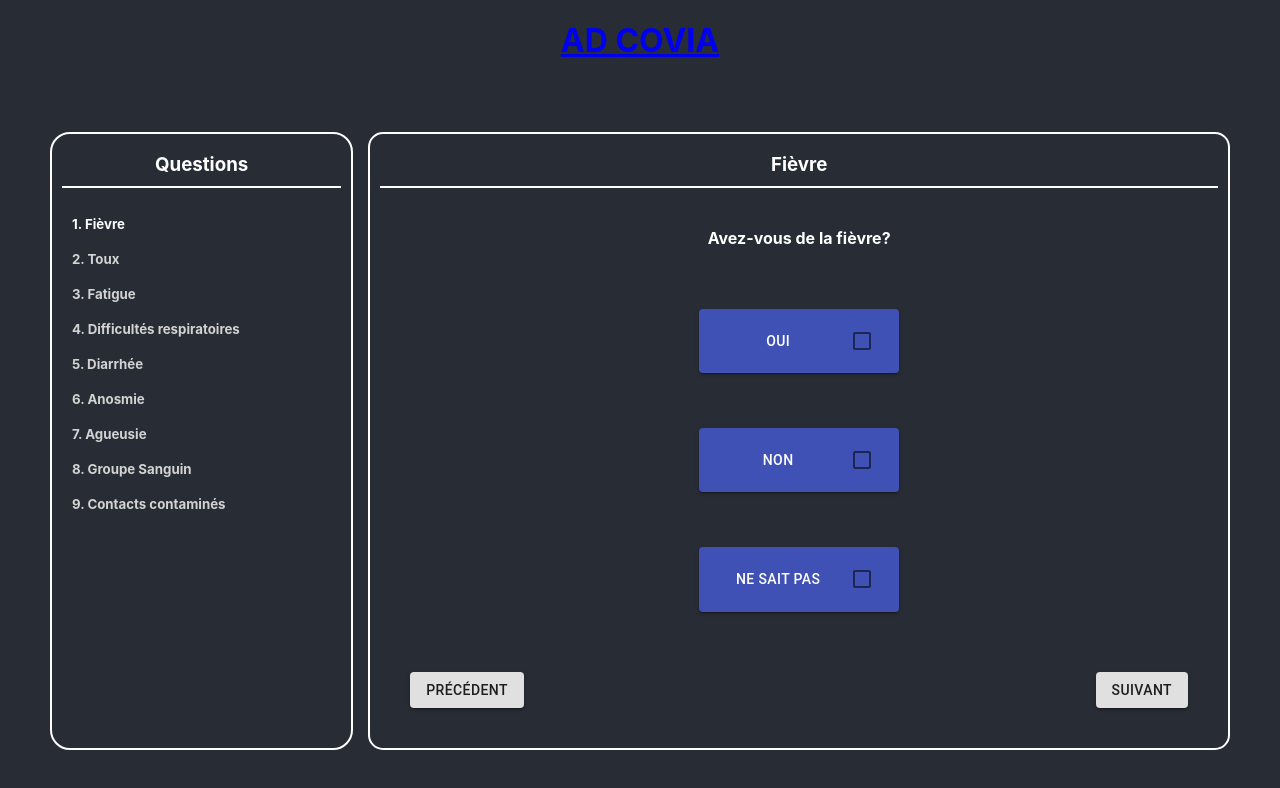
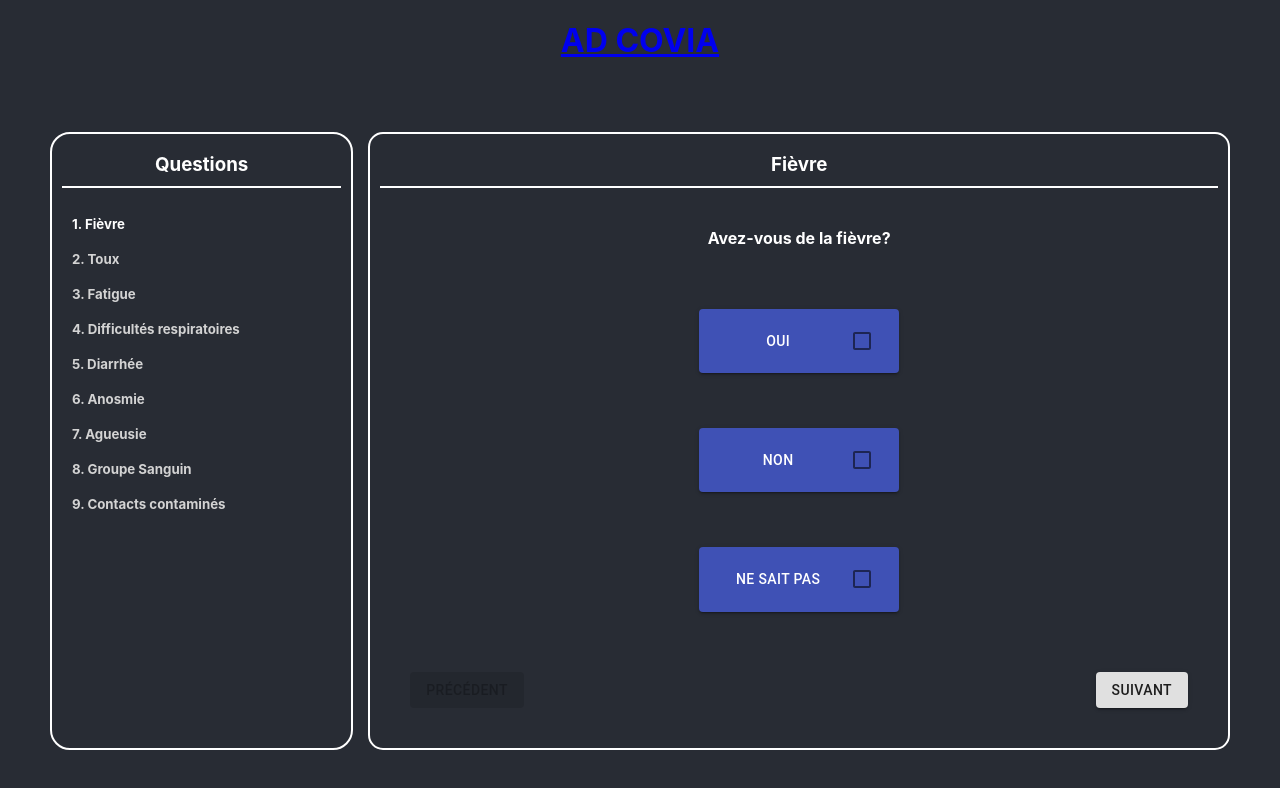
Before and after one commit to AntoineAwaida/ad-covia, a React (Create React App) app in the folder front-app/: page /form in a window 1280 px wide. Shown: the top 788 px of the page. Built offline with nearby package versions, Linux system fonts and the light colour scheme.

Commit message:
Disable "Previous button" on first question

```diff
--- a/front-app/src/pages/ADForm/ADForm.tsx
+++ b/front-app/src/pages/ADForm/ADForm.tsx
@@ -70,7 +70,11 @@ const ADFormComponent = () => {
       <FormContainer>
         <Form question={mockQuestions[currentQuestionIndex]} formik={formik} />
         <DirectionButtonsContainer>
-          <Button variant="contained" onClick={goToPreviousQuestion}>
+          <Button
+            variant="contained"
+            onClick={goToPreviousQuestion}
+            disabled={currentQuestionIndex === 0}
+          >
             Précédent
           </Button>
           <Button variant="contained" onClick={goToNextQuestion}>
```
